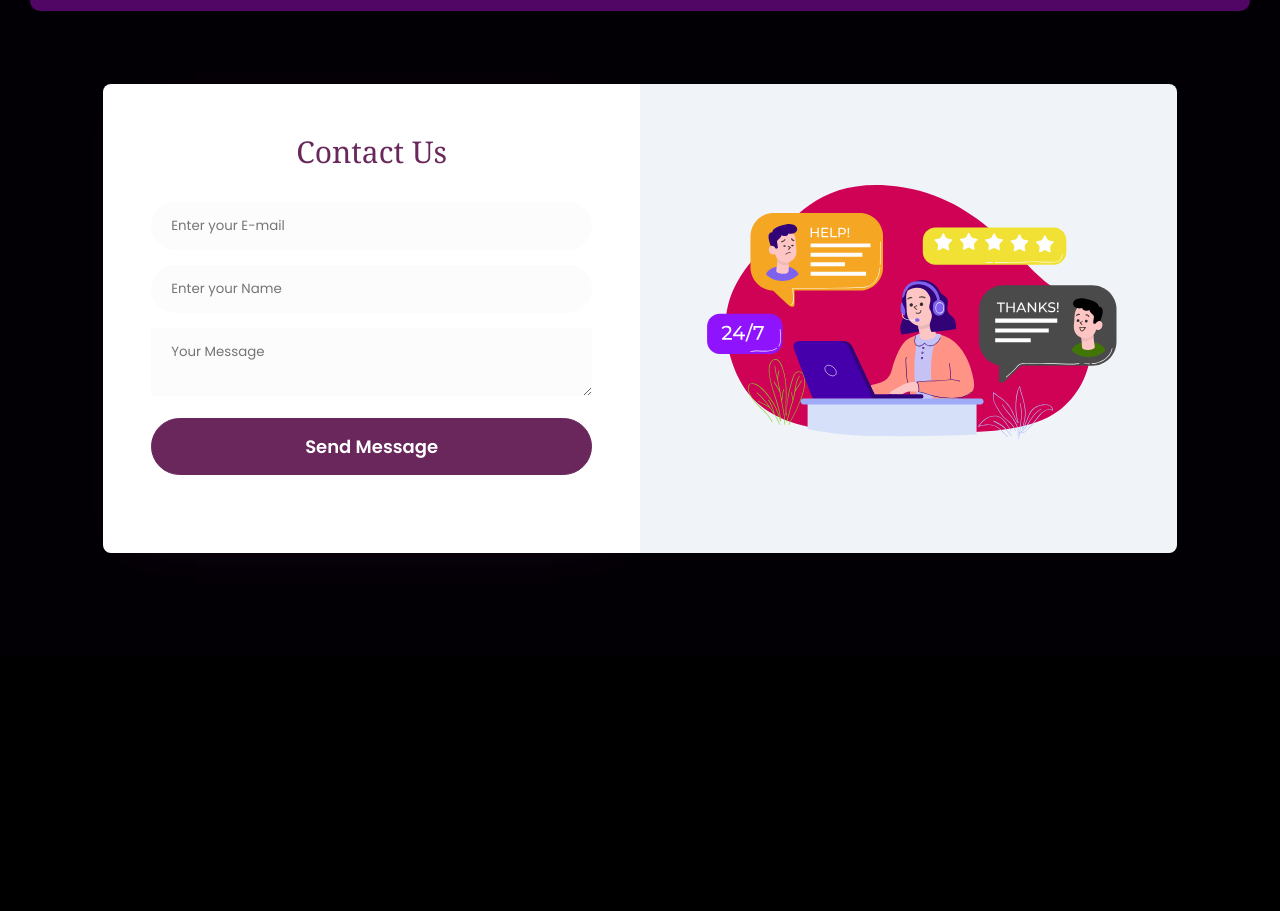
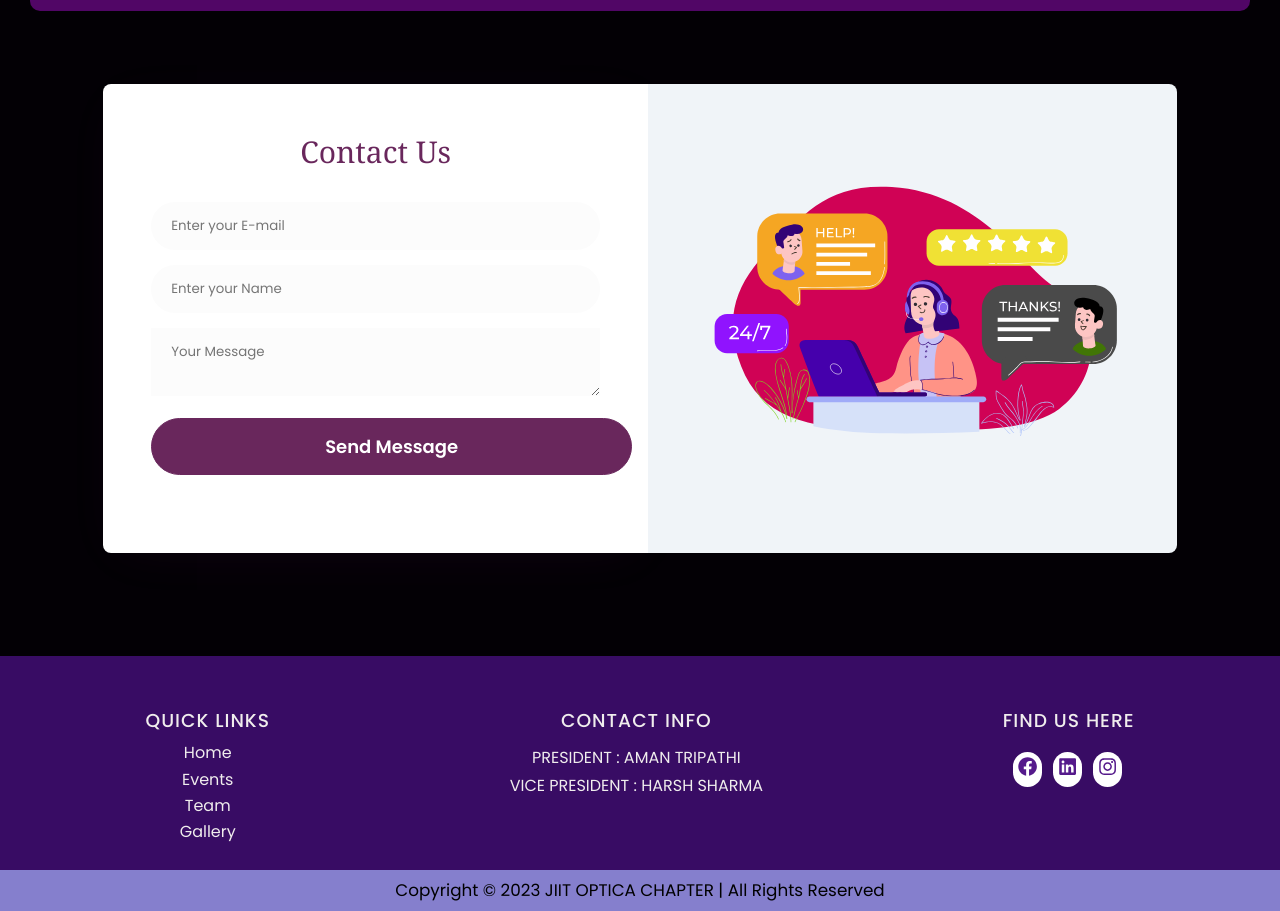
Before and after one commit to mehul1409/OIH-Project, a React (Create React App) app: page /contact in a window 1280 px wide. Shown: the part 140-1051 px from the top of the page. Before the commit the page ends 800 px from the top, so only its background shows below. Built offline with nearby package versions, Linux system fonts and the light colour scheme; a web font is replaced by a local one.

Commit message:
add team section , resolving errors of some components

```diff
--- a/src/Components/Contact/Contact.css
+++ b/src/Components/Contact/Contact.css
@@ -50,7 +50,8 @@
   display: flex;
   margin: 30px 0;
 }
-.content {
+
+.contact-form .content {
   flex-basis: 50%;
   padding: 3em 3em;
   background: #fff;
@@ -58,7 +59,8 @@
   border-top-left-radius: 8px;
   border-bottom-left-radius: 8px;
 }
-.form-img {
+
+.contact-form .form-img {
   flex-basis: 50%;
   background: #f0f4f8;
   background-size: cover;
@@ -68,22 +70,25 @@
   align-items: center;
   display: grid;
 }
-.form-img img {
+
+.contact-form .form-img img {
   max-width: 100%;
 }
-.btn,
-button,
-input {
+.contact-form .btn,
+.contact-form button,
+.contact-form input {
   border-radius: 35px;
 }
-.btn:hover,
-button:hover {
+
+.contact-form .btn:hover,
+.contact-form button:hover {
   color: #97359c;
   transition: 0.5s ease;
 }
 .contact-form form {
   margin: 30px 0;
 }
+
 .contact-form input,
 textarea {
   outline: none;
@@ -98,10 +103,12 @@ textarea {
   background: #fcfcfc;
   transition: 0.3s ease;
 }
+
 .contact-form input:focus {
   background: transparent;
   border: 1px solid #69275c;
 }
+
 .contact-form button {
   font-size: 18px;
   color: #fff;
@@ -112,6 +119,7 @@ textarea {
   padding: 14px 15px;
   border: 1px solid #69275c;
 }
+
 @media (max-width: 736px) {
   .contact-form .main {
     flex-direction: column;
@@ -120,14 +128,14 @@ textarea {
     margin-top: 30px;
     margin-bottom: 10px;
   }
-  .form-img {
+  .contact-form .form-img {
     border-radius: 0;
     border-bottom-left-radius: 8px;
     border-bottom-right-radius: 8px;
     order: 2;
     display: none;
   }
-  .content {
+  .contact-form .content {
     order: 1;
     border-top-left-radius: 8px;
     border-top-right-radius: 8px;
--- a/src/Components/Contact/Contact.js
+++ b/src/Components/Contact/Contact.js
@@ -37,6 +37,7 @@ const Contact = () => {
       alert("An error occured");
     }
   }
+
   return (
     <div class="contact-form">
       <h1 > Contact Us</h1>
--- a/src/Components/Events/card/Card.css
+++ b/src/Components/Events/card/Card.css
@@ -1,4 +1,4 @@
-.card{
+.card-section .card{
     width:320px;
     height:500px;
     border-radius: 20px;
@@ -7,7 +7,7 @@
     position: relative;
 
 }
-.card-img{
+.card-section .card-img{
     width: 100%;
     height: 100%;
     object-fit: cover;
@@ -16,7 +16,7 @@
 }
 
 
-.card-body{
+.card-section .card-body{
     width:100%;
     height:100%;
     top:0;
@@ -33,24 +33,28 @@
     /* padding:30px; */
     transition: 2s ease;
 }
-.card-title{
+
+.card-section .card-title{
     text-transform: uppercase;
     font-size: 50px;
     font-weight: 500;
 }
-.card-sub-title{
+
+.card-section .card-sub-title{
     text-transform: capitalize;
     font-size: 14px;
     font-weight: 300;
 }
-.card-info{
+
+.card-section .card-info{
     font-size: 16px;
     line-height: 25px;
     margin:40px;
     font-weight: 400;
     text-align: center;
 }
-.card-btn{
+
+.card-section .card-btn{
     color:#1f3d47;
     background: #8fabba;
     padding: 10px 20px;
@@ -63,12 +67,13 @@
     cursor: pointer;
     width:150px;
 }
-.card:hover .card-body{
+
+.card-section .card:hover .card-body{
     right:0;
 }
 
 @media only screen and (max-width:1050px){
-    .card{
+    .card-section .card{
        width: 600px;
         height:600px;
         margin-bottom: 40px;
@@ -78,7 +83,7 @@
 
 }
 @media only screen and (max-width:680px){
-    .card{
+    .card-section .card{
        width: 100%;
         height:600px;
         margin-bottom: 40px;
@@ -87,7 +92,7 @@
         min-width:100px;
     }
 
-    .card-info{
+    .card-section .card-info{
        display: none;
     }
 }
--- a/src/Components/Events/card/Card.js
+++ b/src/Components/Events/card/Card.js
@@ -3,7 +3,8 @@ import "./Card.css"
 export default function Card(props) {
   return (
 
-    <div className='card'>
+   <div className='card-section'>
+     <div className='card'>
         <img src={props.img} className='card-img' alt=""/>
         <div className='card-body'>
             <h1 className='card-title'>{props.title}</h1>
@@ -13,6 +14,7 @@ export default function Card(props) {
             <button className='card-btn'>Learn More</button>
         </div>
     </div>
+   </div>
 
   )
 }
--- a/src/Components/Footer/Footer.css
+++ b/src/Components/Footer/Footer.css
@@ -0,0 +1,111 @@
+*{
+    margin: 0;
+    padding: 0;
+    box-sizing: content-box;
+}
+
+.footer{
+    background: #380c64;
+}
+
+.footer-container{
+    display: flex;
+    justify-content:space-around;
+    padding:2%;
+}
+
+.footer-container h3{
+    text-transform: uppercase;
+    letter-spacing: 1px;
+    text-align: center;
+    font-weight: 500;
+    margin-bottom: 4%;
+}
+
+.footer-info div p{
+    text-align: center;
+    cursor: pointer;
+    margin-top:1%;
+}
+
+.footer-container .footer-info , .footer-links ,.footer-social{
+    margin-top:2%;
+    color:rgb(240, 237, 237);
+}
+
+.footer-links .quicklinks{
+    list-style: none;
+    padding: 0;
+    cursor: pointer;
+}
+.footer-links .quicklinks li a{
+    text-decoration: none;
+    color:rgb(240, 237, 237);
+}
+
+.footer-links .quicklinks li{
+    text-align: center;
+    cursor: pointer;
+    margin-top:1%;
+}
+
+.footer-links .quicklinks li:hover{
+    background-color:#FFC72C;
+    border-radius: 20px;
+}
+
+.footer-links .quicklinks a:hover{
+    color:black;
+    font-weight: 500;
+}
+
+.footer-social a{
+    margin-left: 8%;
+    padding:4px 5px;
+    background-color: white;
+    border-radius: 20px;
+}
+
+.footer-social .social-icons{
+    margin-top:15%;
+    font-size: 1.2rem;
+}
+
+.footer-social a:hover{
+    background-color: rgb(189, 187, 187);
+}
+
+.footer-bottom{
+    background-color:#857fcd;
+    color:black;
+    text-align: center;
+    font-size: 1.05rem;
+    padding:0.6%;
+    position: relative;
+}
+
+.footer-bottom p{
+    margin-bottom: 0;
+}
+
+
+@media only screen and (max-width:950px){
+    .footer-container{
+        flex-direction: column;
+    }
+
+    .footer-container h3{
+        margin-bottom:0%;
+        margin-top:2%;
+    }
+
+    .footer-social .social-icons{
+        margin-top:1%;
+        text-align: center;
+    }
+
+    .footer-social a{
+        margin-left: 1%;
+    }
+
+}
--- a/src/Components/Footer/Footer.js
+++ b/src/Components/Footer/Footer.js
@@ -9,7 +9,53 @@ import { Link } from "react-router-dom";
 const Footer = () => {
   return (
     <div>
-
+      <footer className="footer">
+        <div className="footer-container">
+          <div className="footer-links">
+            <h3>Quick Links</h3>
+            <ul className="quicklinks">
+              <li>
+              <Link to='/'>Home</Link>
+              </li>
+              <li>
+              <Link to='/event'>Events</Link>
+              </li>
+              <li>
+              <Link to='/team'>Team</Link>
+              </li>
+              <li>
+              <Link to='/gallery'>Gallery</Link>
+              </li>
+            </ul>
+          </div>
+          <div className="footer-info">
+            <h3>Contact Info</h3>
+            <div>
+              <p>
+               PRESIDENT : AMAN TRIPATHI
+              </p>
+              <p>VICE PRESIDENT : HARSH SHARMA</p>
+            </div>
+          </div>
+          <div className="footer-social">
+            <h3>Find Us here</h3>
+            <div className="social-icons">
+              <a href="">
+                <FaFacebook />
+              </a>
+              <a href="">
+                <FaLinkedin />
+              </a>
+              <a href="">
+                <FaInstagram />
+              </a>
+            </div>
+          </div>
+        </div>
+        <div className="footer-bottom">
+          <p>Copyright &copy; 2023 JIIT OPTICA CHAPTER | All Rights Reserved</p>
+        </div>
+      </footer>
     </div>
   );
 };
--- a/src/Components/Gallery/Gallery.css
+++ b/src/Components/Gallery/Gallery.css
@@ -111,7 +111,7 @@
   opacity: 100;
 }
 
-  @media only screen and (max-width: 600px){
+@media only screen and (max-width: 700px){
   .previousPage
   {
     display: none;
@@ -119,6 +119,14 @@
   .galleryControl
   {
     display: none!important;
+  }
+  .gallery{
+  grid-template-columns: repeat(2,1fr);
+  }
+}
+@media screen and (max-width:500px){
+  .gallery{
+      grid-template-columns: repeat(1,1fr);
   }
 }
 
--- a/src/Components/Homepage/Homepage.js
+++ b/src/Components/Homepage/Homepage.js
@@ -12,23 +12,17 @@ const Homepage = () => {
   return (
     <div className='home'>
 
-<Spline scene="https://prod.spline.design/8TF6sYqBVRN3uBba/scene.splinecode" />
+     <Spline scene="https://prod.spline.design/8TF6sYqBVRN3uBba/scene.splinecode" />
 
       <Timer />
       <Event />
       <Timeline />
-      <div>YHA KUCH IMAGES LAGA DENGE 3 SE 4 FROM TEAM MEMBERS</div>
-      <Link to='/team'>
-      <button>MORE</button>
-
-      </Link>
       <div className='gallery-carousel'>
       <HomeGallery/>
       <Link to='/gallery'>
       <button className='gallery-btn'>MORE</button>
       </Link>
       </div>
-      <div>OR AGAR LAST MAI SPONSERS KE LIYE BOLENGE TO VO BHI KAR DENGE</div>
     </div>
   )
 }
--- a/src/Components/Homepage/home-gallery/homeGallery.css
+++ b/src/Components/Homepage/home-gallery/homeGallery.css
@@ -20,7 +20,7 @@
   height:200px;
   border-radius: 20px;
   overflow: hidden;
-    margin-left: 40px;
+  /* margin-left: 40px; */
   position: relative;
   border: 3px solid #fff;
   transition: all 0.2s ease;
@@ -28,10 +28,10 @@
 .gallery-card:hover{
 transform: scale(1.15);
 }
-.gallery-title{
+.gallery-title1{
   font-size: 70px;
   color: #fff;
-    margin-bottom:70px;
+  margin-bottom:20px;
 }
 
 @media (max-width: 768px) {
@@ -39,3 +39,16 @@
   padding-top: 20px;
 }
 }
+@media (max-width:420px){
+  .gallery-card{
+      width:180px;
+      height:150px;
+      margin-left: 20px;
+  }
+  .gallery-title1{
+      font-size: 40px;
+  }
+  .gallery-container{
+      height:150px;
+  }
+}
--- a/src/Components/Homepage/home-gallery/homeGallery.js
+++ b/src/Components/Homepage/home-gallery/homeGallery.js
@@ -67,7 +67,7 @@ export default function HomeGallery() {
   return (
 
     <div className='gallery-body'>
-    <h1 className="gallery-title">GALLERY</h1>
+    <h1 className="gallery-title1">GALLERY</h1>
       <Slider {...settings}>
         {imgUrls.map((d) => (
 
```
Also changed, not shown: src/Components/Team/Team.css (+118 -0 lines), src/Components/Team/Team.js (+95 -2 lines). Lines whose indentation alone changed are shown as unchanged.
